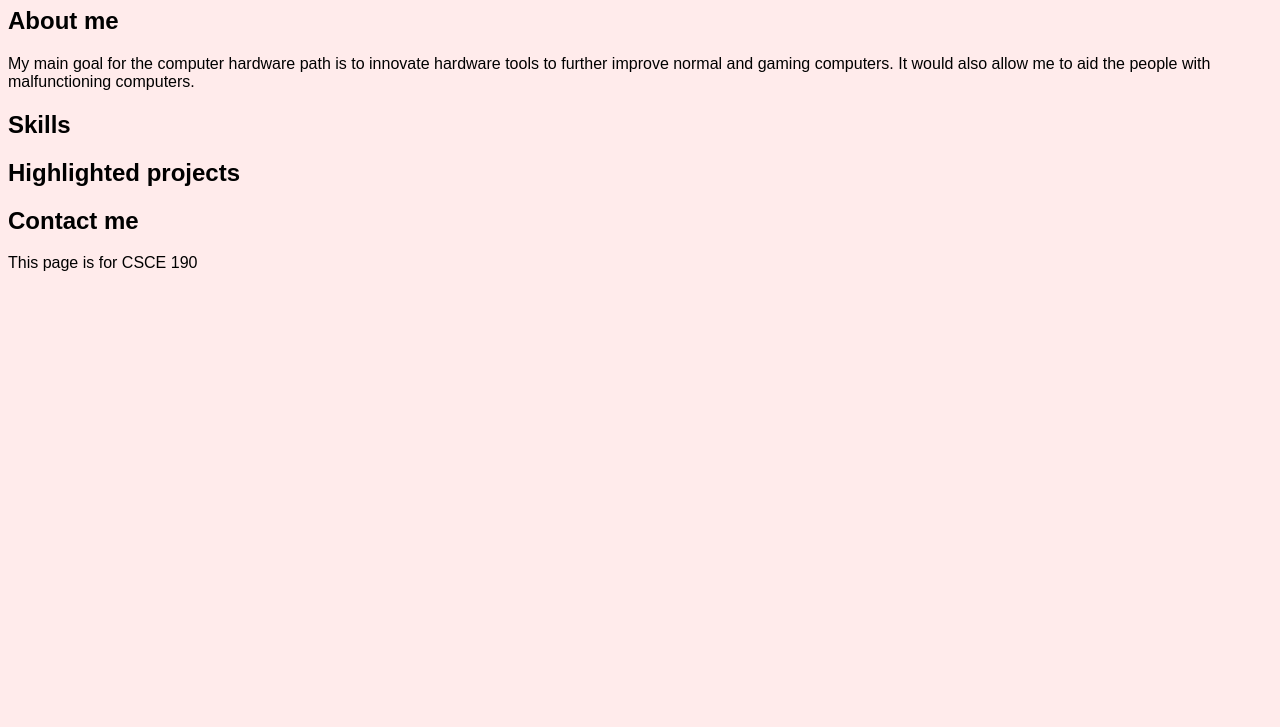
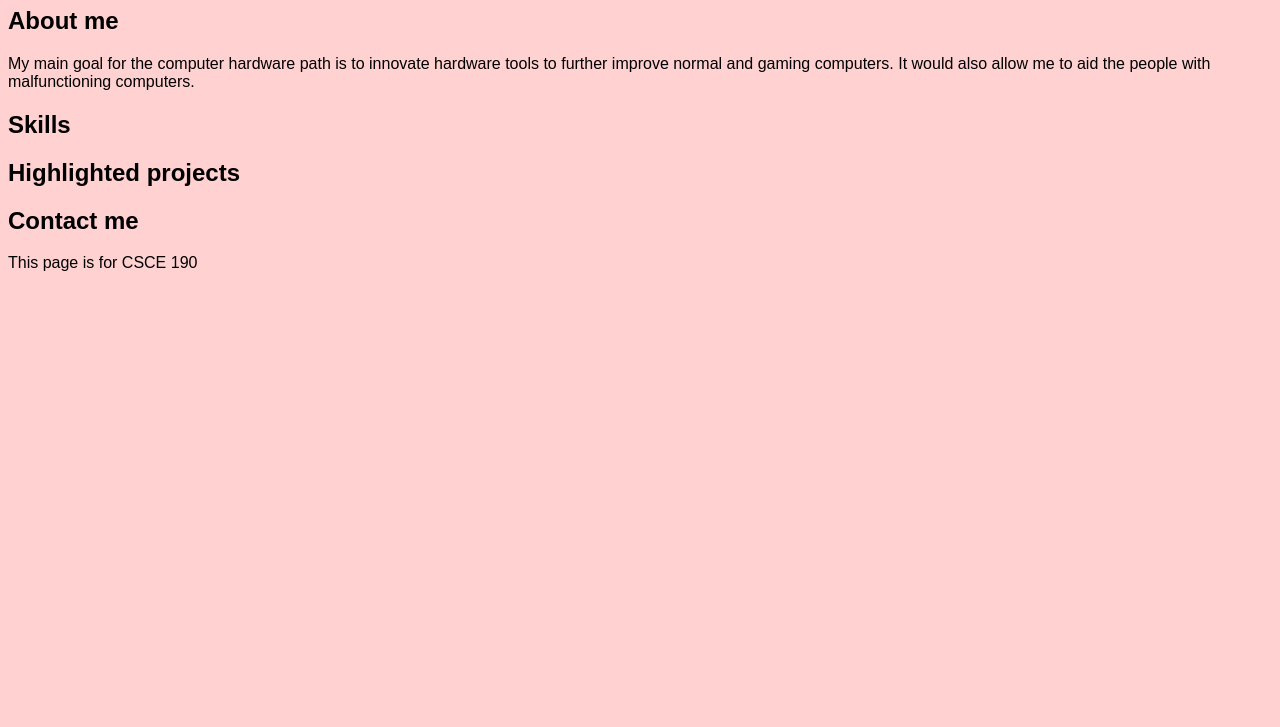
Before and after one commit to Yuuto6/Yuuto6.github.io, a plain HTML site: page index.html in a window 1280 px wide. Shown: the part 73-800 px from the top of the page. Drawn offline with Linux system fonts and the light colour scheme.

Commit message:
Adding Color (Week 5)

```diff
--- a/styles.css
+++ b/styles.css
@@ -1,5 +1,5 @@
 body {
-    background: rgb(255, 235, 235);
+    background: rgb(255, 209, 209);
     font-family: Arial, Helvetica, sans-serif;
 }
 h1 {
```
